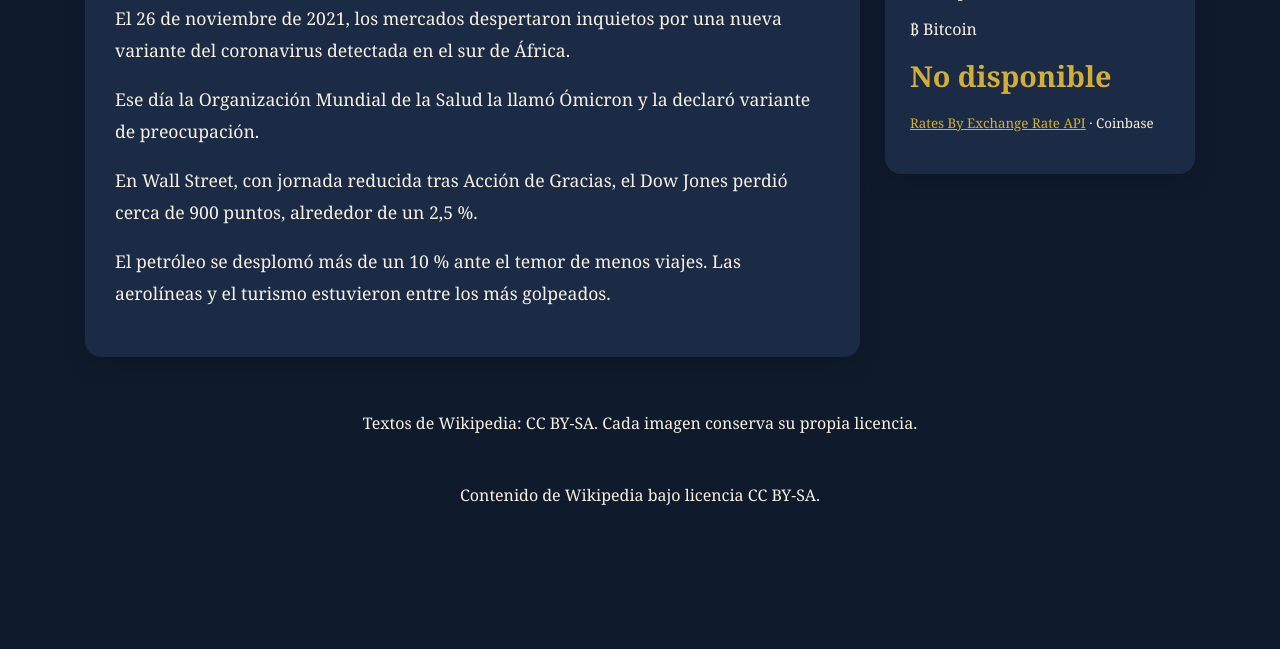
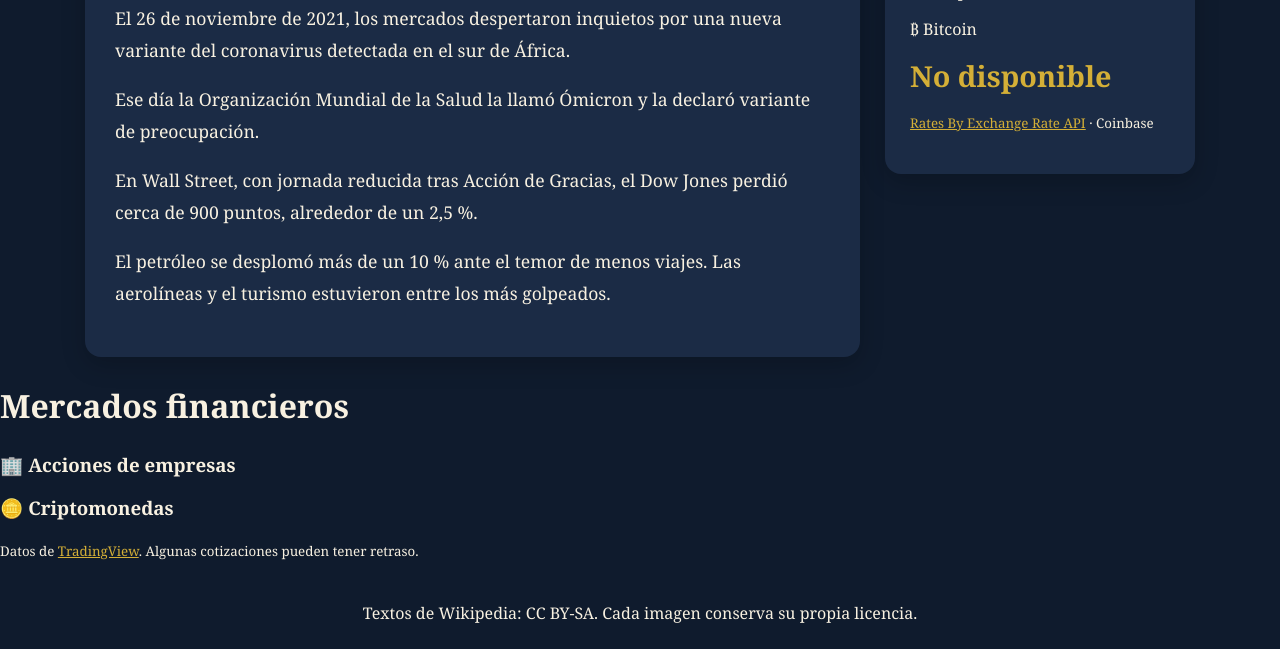
Before and after one commit to penafieldiego76-glitch/Financial-Daily, a plain HTML site: page index.html in a window 1280 px wide. Shown: the part 472-1121 px from the top of the page. Before the commit the page ends 1003 px from the top, so only its background shows below. Drawn offline with Linux system fonts and the light colour scheme; no server answers.

Commit message:
Update index.html

```diff
--- a/index.html
+++ b/index.html
@@ -34,12 +34,22 @@
       <p><small><a href="https://www.exchangerate-api.com">Rates By Exchange Rate API</a> · Coinbase</small></p>
     </aside>
   </main>
+  <section id="mercados">
+    <h2>Mercados financieros</h2>
+    <div class="paneles">
+      <div>
+        <h3>🏢 Acciones de empresas</h3>
+        <div id="acciones" class="tradingview-widget-container"></div>
+      </div>
+      <div>
+        <h3>🪙 Criptomonedas</h3>
+        <div id="criptos" class="tradingview-widget-container"></div>
+      </div>
+    </div>
+    <p><small>Datos de <a href="https://www.tradingview.com/" target="_blank" rel="noopener">TradingView</a>. Algunas cotizaciones pueden tener retraso.</small></p>
+  </section>
   <footer>Textos de Wikipedia: CC BY-SA. Cada imagen conserva su propia licencia.</footer>
   <script src="script.js"></script>
+  <script src="mercados.js"></script>
 </body>
 </html>
-  </main>
-  <footer>Contenido de Wikipedia bajo licencia CC BY-SA.</footer>
-<script src="script.js"></script>
-</body>
-</html>
```
Lines whose indentation alone changed are shown as unchanged.
